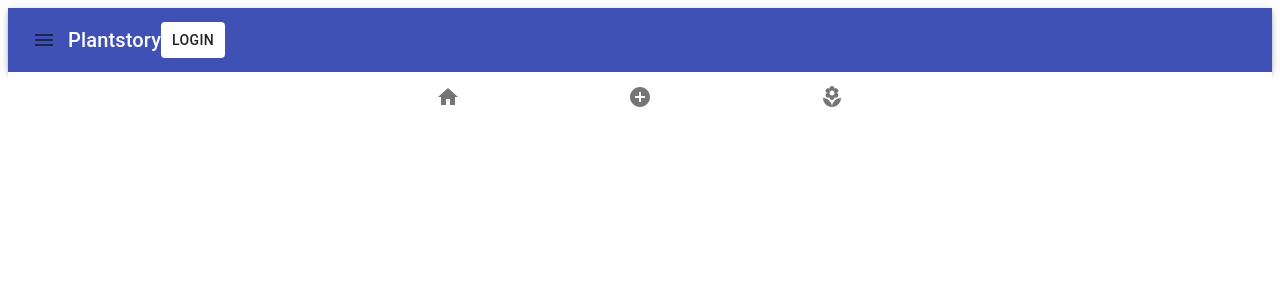
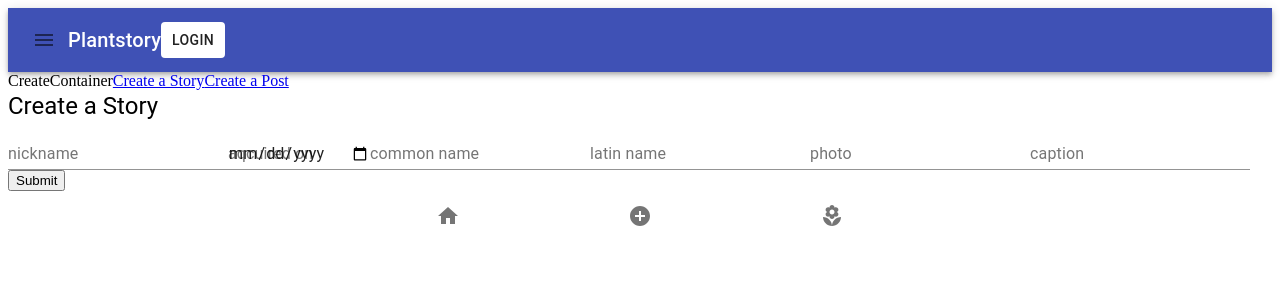
Before and after one commit to jguzz/plantstory-client, a React (Create React App) app: page /create/story in a window 1280 px wide. Shown: the top 300 px of the page. Built offline with nearby package versions, Linux system fonts and the light colour scheme; no server answers.

Commit message:
create, create story w/ form, create post

```diff
--- a/src/App.js
+++ b/src/App.js
@@ -4,7 +4,7 @@ import { Route, Switch } from "react-router-dom";
 import Login from "./components/auth/Login";
 import Signup from "./components/auth/Signup";
 import NewPost from "./components/create/NewPost";
-import NewStory from "./components/create/NewStory";
+import CreateContainer from "./components/create/CreateContainer";
 import MainFeed from "./components/home/MainFeed";
 import Navbar from "./components/nav/Navbar";
 import BottomNav from "./components/nav/BottomNav";
@@ -20,7 +20,8 @@ const STORY_URL = `${BASE_URL}/stories`
 class App extends React.Component {
   state = {
     users: [],
-    plants: []
+    plants: [],
+    stories: []
   }
   //Fetching
   componentDidMount() {
@@ -39,7 +40,6 @@ class App extends React.Component {
     this.fetch(STORY_URL, 'stories')
   }
   render() {
-    console.log(this.state)
     return (
       <div>
         <Navbar />
@@ -47,8 +47,8 @@ class App extends React.Component {
           <Route path="/login" render={() => <Login />} />
           <Route path="/signup" render={() => <Signup />} />
           <Route path="/newPost" render={() => <NewPost />} />
-          <Route path="/newStory" render={() => <NewStory />} />
-          <Route path="/mainfeed" render={() => <MainFeed />} />
+          <Route path="/create" render={() => <CreateContainer />} />
+          <Route path="/mainfeed" render={() => <MainFeed stories={this.state.stories}/>} />
           <Route path="/profile" render={() => <Profile />} />
         </Switch>
         <BottomNav />
--- /dev/null
+++ b/src/components/create/CreateContainer.js
@@ -0,0 +1,21 @@
+import React from 'react';
+import { Route, Switch, Link } from "react-router-dom";
+
+import NewStory from './NewStory'
+import NewPost from './NewPost'
+
+
+function CreateContainer() {
+  return (
+    <>CreateContainer
+	<Link to="/create/story">Create a Story</Link>
+	<Link to="/create/post">Create a Post</Link>
+     <Switch>
+		 <Route path="/create/story" render={() => <NewStory/>}/>
+		 <Route path="/create/post" render={() => <NewPost/>}/>
+	 </Switch>
+    </>
+  );
+}
+
+export default CreateContainer;
--- a/src/components/create/NewStory.js
+++ b/src/components/create/NewStory.js
@@ -1,8 +1,25 @@
 import React from 'react';
+// material ui
+import TextField from "@material-ui/core/TextField";
+import Typography from "@material-ui/core/Typography";
+import Button from "@material-ui/core/Button";
 
 function NewStory() {
   return (
-    <>NewStory</>
+    <><form>
+    <Typography variant="h5">Create a Story</Typography>
+    <label>
+      <TextField label="nickname" name="nickname" type="text" />
+      <TextField label="aqcuired on" name="aquiredOn" type="date" />
+      <TextField label="common name" name="commonName" type="text" />
+      <TextField label="latin name" name="latinName" type="text" />
+      <TextField label="photo" name="photo" type="text" />
+      <TextField label="caption" name="caption" type="text" />
+    </label>
+
+    <input type="submit"></input>
+    </form>
+    </>
   );
 }
 
--- a/src/components/home/MainFeed.js
+++ b/src/components/home/MainFeed.js
@@ -1,8 +1,11 @@
 import React from 'react';
+import Story from '../story/Story'
 
-function MainFeed() {
+function MainFeed({stories}) {
   return (
-    <>MainFeed</>
+    <>MainFeed
+      {stories.map(story => <Story {...story}/>)}
+    </>
   );
 }
 
--- a/src/components/nav/BottomNav.js
+++ b/src/components/nav/BottomNav.js
@@ -11,7 +11,7 @@ function BottomNav() {
   return (
     <><BottomNavigation position="fixed" style={{bottom: 0, top: 'auto'}}>
 	<BottomNavigationAction component={Link} to="/mainfeed" label="Home" value="Home" icon={<Home/>} />
-	<BottomNavigationAction  component={Link} to="/newStory" label="Create" value="Create" icon={<AddCircleIcon/>}  />
+	<BottomNavigationAction  component={Link} to="/create" label="Create" value="Create" icon={<AddCircleIcon/>}  />
 	<BottomNavigationAction  component={Link} to="/profile" label="Profile" value="Profile" icon={<LocalFloristIcon/>}  />
   </BottomNavigation></>
   );
--- a/src/components/story/Post.js
+++ b/src/components/story/Post.js
@@ -1,8 +1,14 @@
 import React from 'react';
+import Photo from './Photo'
+import Details from './Details'
 
 function Post() {
   return (
-    <>Post</>
+    <>
+    Post
+    <Photo/>
+    <Details/>
+    </>
   );
 }
 
--- a/src/components/story/Story.js
+++ b/src/components/story/Story.js
@@ -1,8 +1,14 @@
 import React from 'react';
+import Post from './Post'
 
-function Story() {
+function Story({acquiredOn,collection_id,created_at,id,nickname,owned,plant_id}) {
   return (
-    <>Story</>
+    <>
+    <p>Story</p>
+    <p>nickname: {nickname}</p>
+    <p>Acquired on: {acquiredOn}</p>
+    <Post/>
+    </>
   );
 }
 
```
